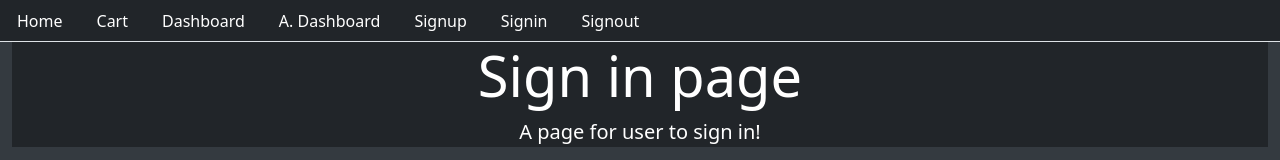
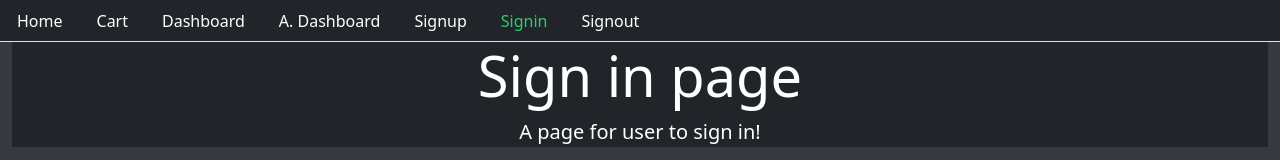
Before and after one commit to manideep-18/frontend_mern, a React (Create React App) app: page /signin in a window 1280 px wide. Shown: the top 160 px of the page. Built offline with nearby package versions, Linux system fonts and the light colour scheme.

Commit message:
menu bar signin text updated

```diff
--- a/src/core/Menu.js
+++ b/src/core/Menu.js
@@ -28,7 +28,7 @@ const Menu=({history})=>{
                     <Link style={currentTab(history,'/signup')} className="nav-link" to="/signup">Signup</Link>
                 </li>
                 <li className="nav-item">
-                    <Link style={currentTab(history,'/sigin')} className="nav-link" to="/signin">Signin</Link>
+                    <Link style={currentTab(history,'/signin')} className="nav-link" to="/signin">Signin</Link>
                 </li>
                 <li className="nav-item">
                     <Link style={currentTab(history,'/signout')} className="nav-link" to="/signout">Signout</Link>
```
